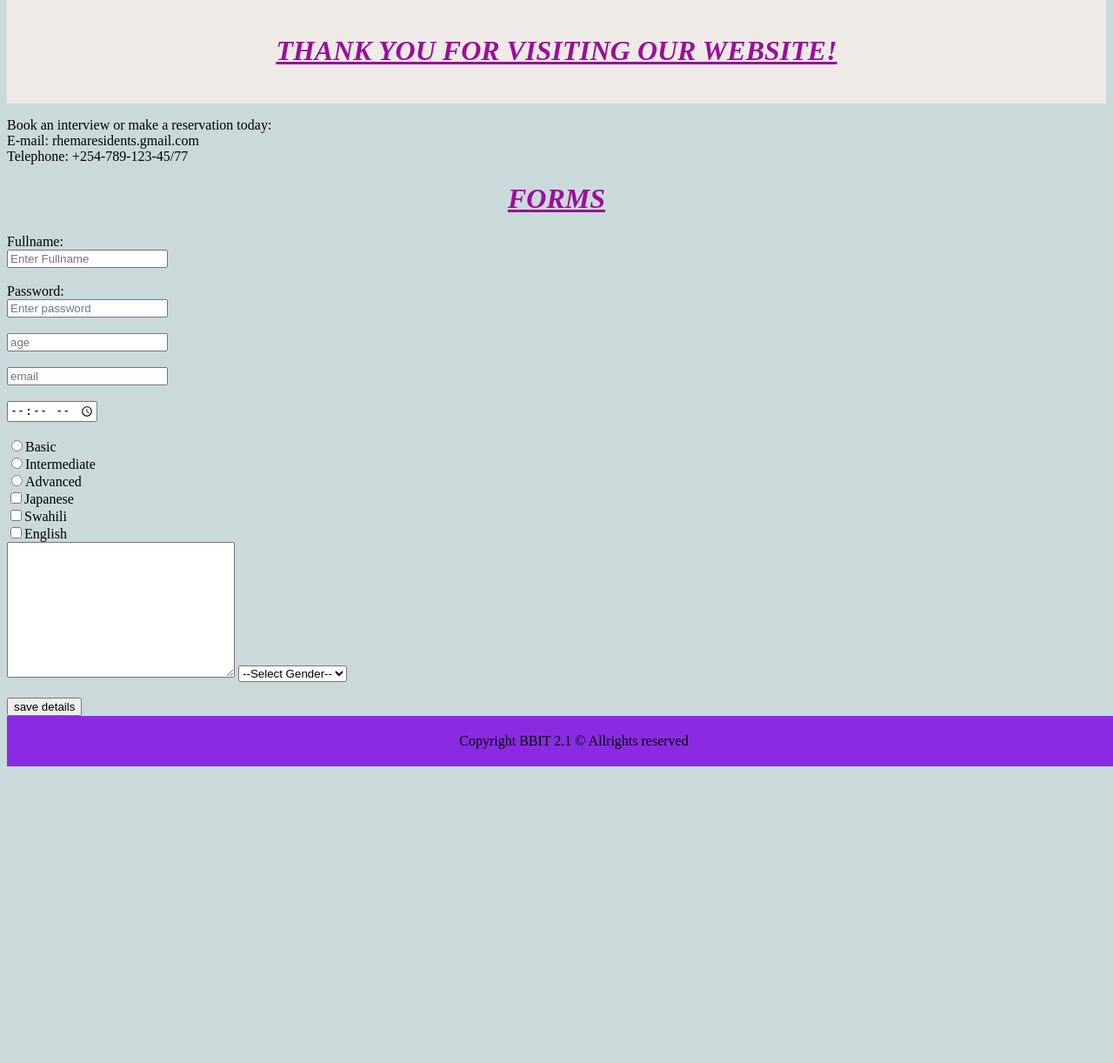
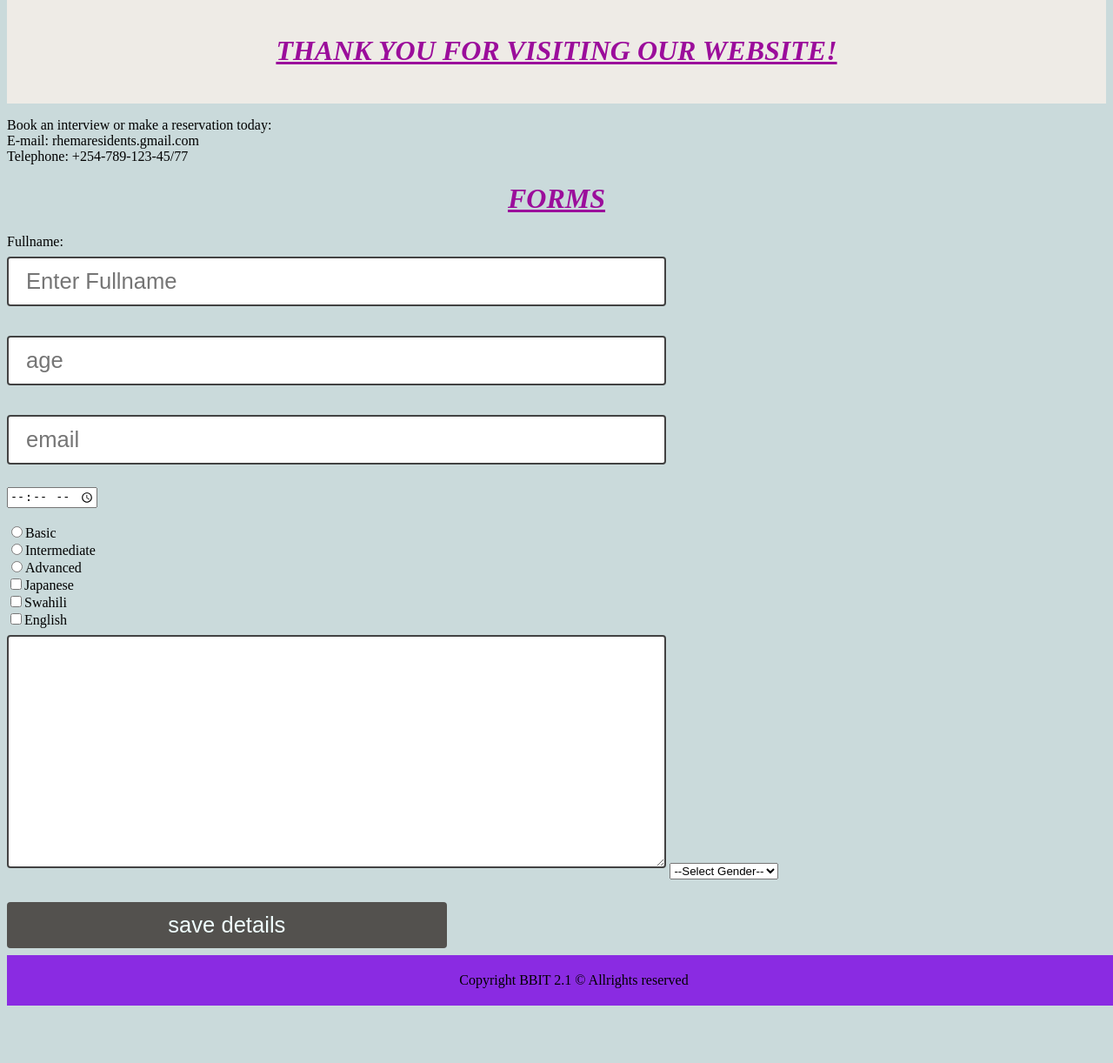
Before and after one commit to 169975/class_project, a PHP site: page /clientDetails.html in a window 1280 px wide. Shown: the part 51-1273 px from the top of the page at 87% size. Before the commit the page ends 932 px from the top, so only its background shows below. Run offline with PHP 8.4, Linux system fonts and the light colour scheme.

Commit message:
I have designed the clients.html

```diff
--- a/CSS/style.css
+++ b/CSS/style.css
@@ -118,3 +118,30 @@ tr:hover{
     width: 100%;
    }
 }
+
+
+.contacts_form label{
+    font-size: 1.8em;
+}
+
+input[type=text],[type=email],[type=number],textarea{
+    width: 60%;
+    padding: 12px 20px;
+    font-size: 1.6em;
+    border-radius: 4px;
+    border: 2px solid #424242;
+    box-sizing: border-box;
+    margin: 8px 0;
+}
+
+input[type=submit]{
+    width: 40%;
+    padding: 12px 20px;
+    font-size: 1.6em;
+    border-radius: 4px;
+    background-color: rgb(83, 81, 78);
+    color: azure;
+    box-sizing: border-box;
+    margin: 8px 0;
+    border: none;
+}
--- a/clientDetails.html
+++ b/clientDetails.html
@@ -19,15 +19,15 @@
 E-mail: rhemaresidents.gmail.com <br>
 Telephone: +254-789-123-45/77</p>
     <h1>Forms </h1>
-    <form action="" method="post">
+    <form action="" method="post" class="clientDetails">
         <label for="fn">Fullname:</label><br>
         <input type="text"id="fn"
         placeholder="Enter Fullname" ><br><br>
 
 
-        <label for="pwd">Password:</label><br>
+        <!--label for="pwd">Password:</label><br>
         <input type="password"id="pwd"
-        placeholder="Enter password" ><br><br>
+        placeholder="Enter password" ><br><br-->
 
         <input type="number"
         placeholder="age"><br><br>
```
